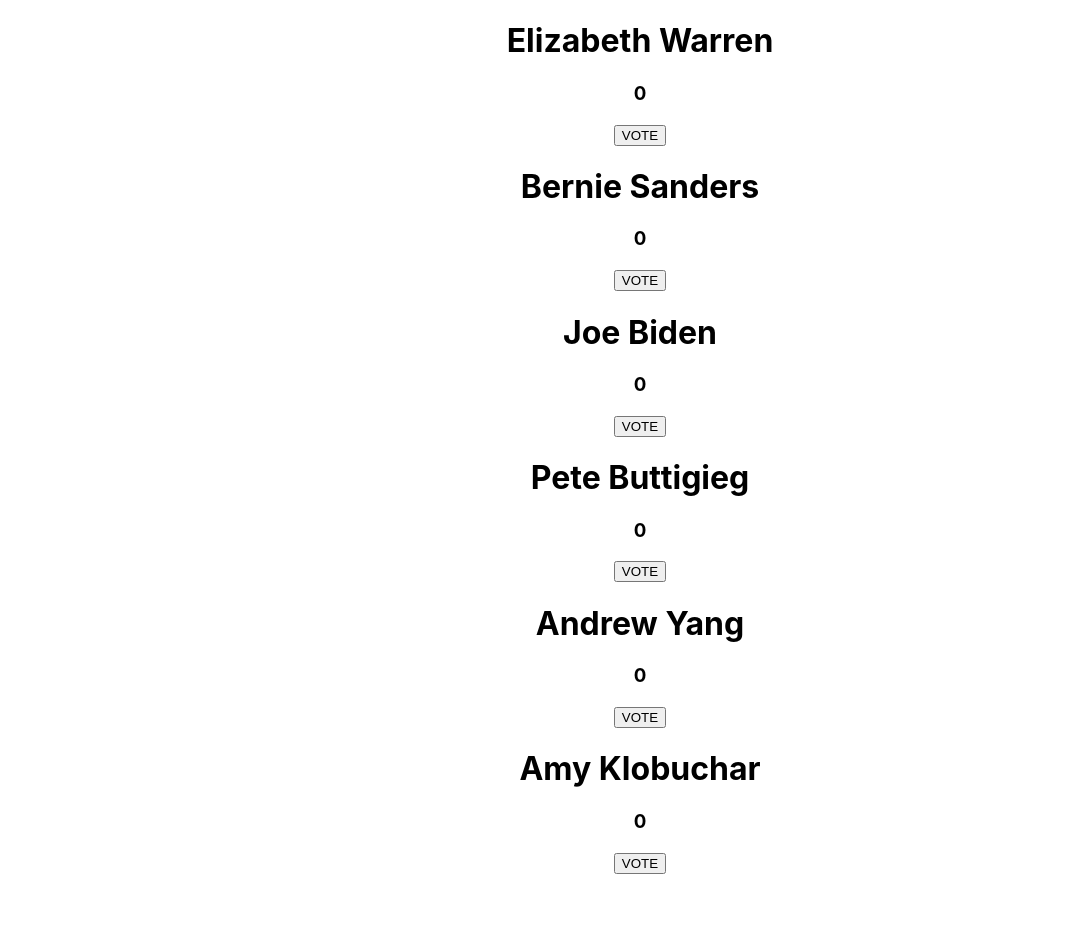
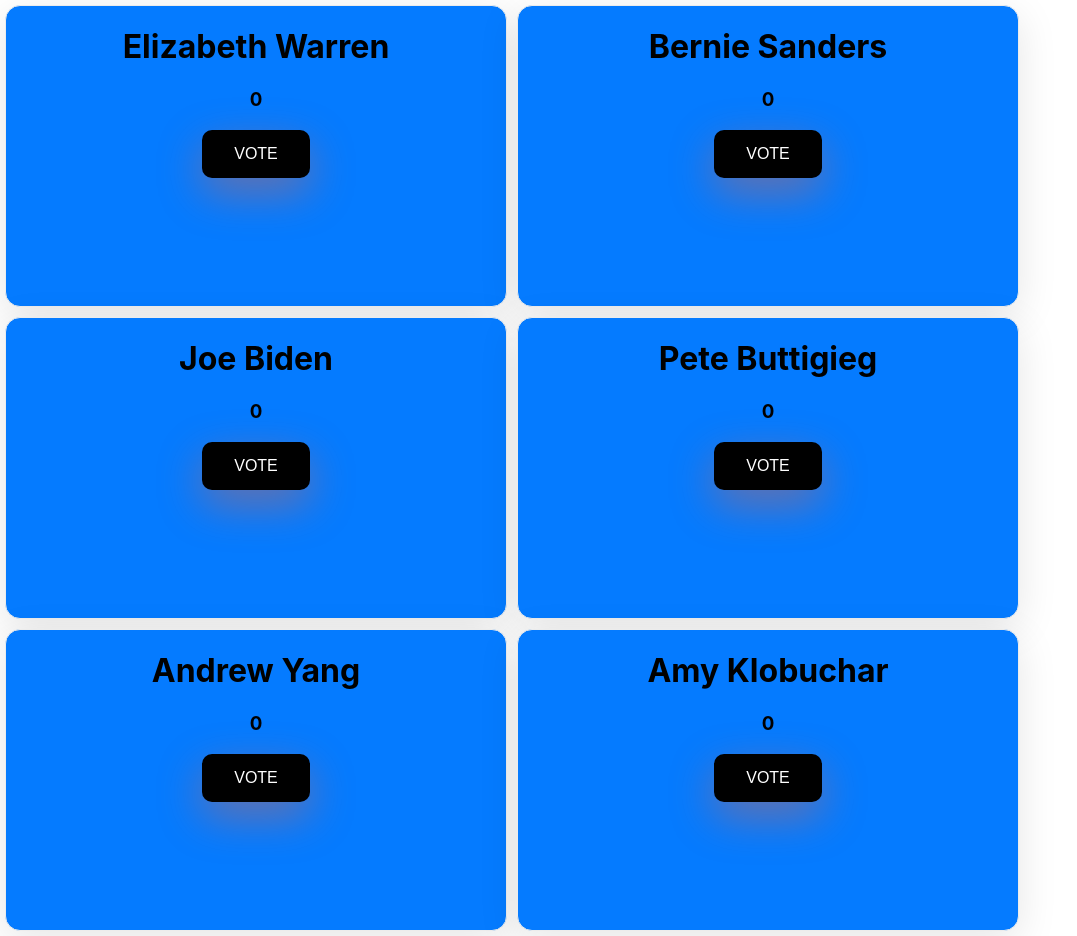
Before and after one commit to lexaabrahamsen/democratic-primary, a React (Create React App) app: page / in a window 1280 px wide. Shown: the whole page, without its empty margins (0-1077 px from the left). Before the commit the page ends 874 px from the top, so only its background shows below. Built offline with nearby package versions, Linux system fonts and the light colour scheme; the HTML template or start-up script is replaced by a standard one.

Commit message:
Adding style to cards

```diff
--- a/src/App.css
+++ b/src/App.css
@@ -1,5 +1,16 @@
 .App {
   text-align: center;
+  text-align: center;
+  display: inline-block;
+  background-color: #057bff;
+  height: 300px;
+  width: 500px;
+  border: 1px solid #ececec;
+  border-radius: 15px;
+  overflow: hidden;
+  vertical-align: top;
+  margin: 5px;
+  box-shadow: 0px 10px 40px rgba(0, 0, 0, 0.1);
 }
 
 .App-logo {
@@ -37,16 +48,16 @@
   }
 }
 
-.Candidate {
+.VoteButton {
+  background-color: #000;
+  /* background-image: linear-gradient(to bottom right, red, yellow); */
+  border: none;
+  color: white;
+  padding: 15px 32px;
+  border-radius: 10px;
   text-align: center;
+  text-decoration: none;
   display: inline-block;
-  background-color: #057bff;
-  height: 300px;
-  width: 500px;
-  border: 1px solid #ececec;
-  border-radius: 15px;
-  overflow: hidden;
-  vertical-align: top;
-  margin: 5px;
-  box-shadow: 0px 10px 40px rgba(0, 0, 0, 0.1);
+  font-size: 16px;
+  box-shadow: 0px 15px 44px rgba(249, 98, 47, 0.42);
 }
```
